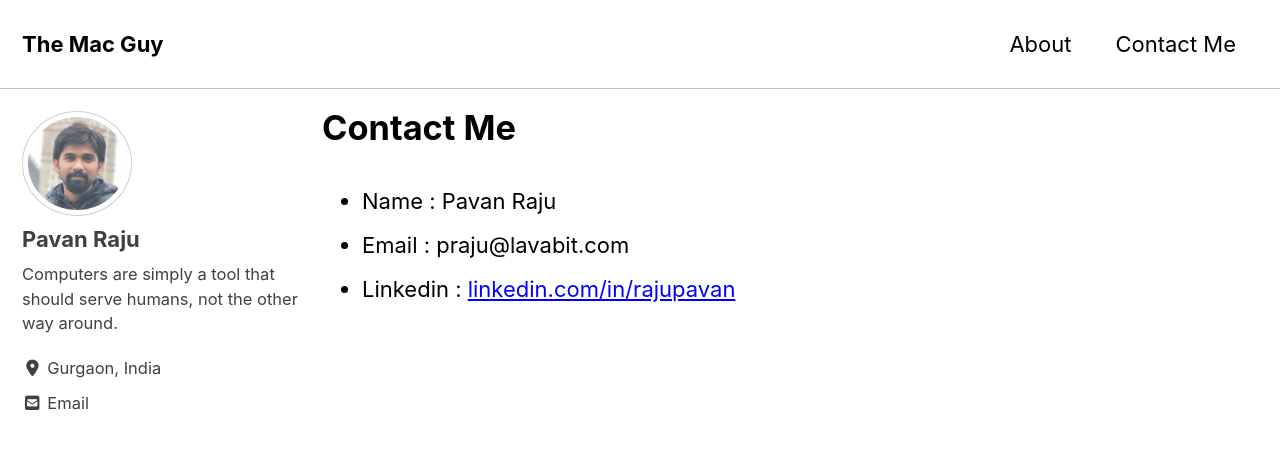
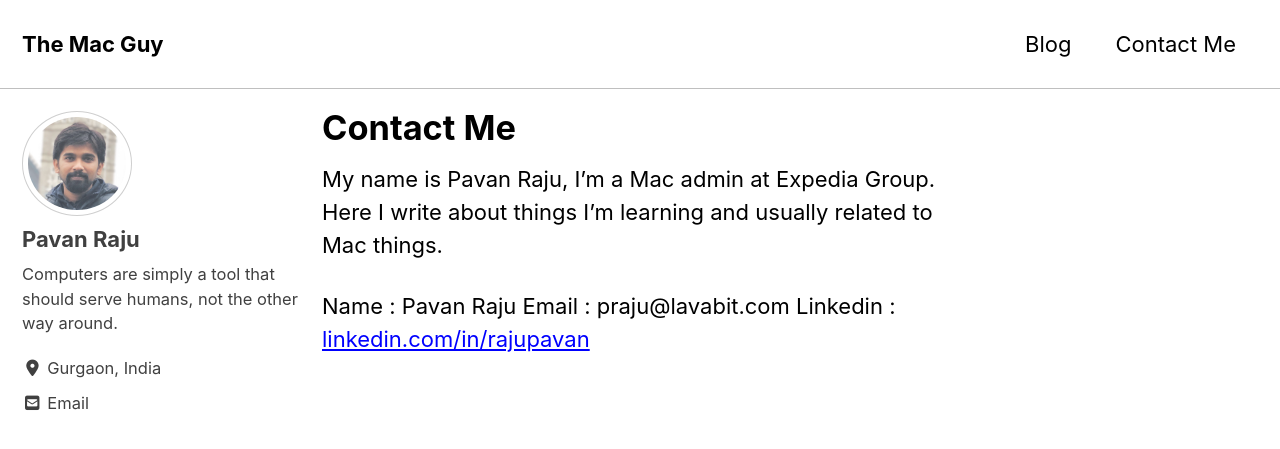
Before and after one commit to iampavan/themacguy, a Jekyll site: the page built from _pages/contact.md, in a window 1280 px wide and 900 px high. Shown: the top 449 px of the window. Built offline with Jekyll 4.4.1, drawn with Linux system fonts in a browser that asks for light colours; cached includes are drawn as plain includes; nearby versions of some CDN libraries.

Commit message:
Renaming "About" page to "Blog"

```diff
--- a/_data/navigation.yml
+++ b/_data/navigation.yml
@@ -1,7 +1,7 @@
 # main links
 main:
-  - title: "About"
-    url: /about/
+  - title: "Blog"
+    url: /blog/
   # - title: "About"
   #   url: https://mmistakes.github.io/minimal-mistakes/about/
   # - title: "Sample Posts"
--- a/_pages/contact.md
+++ b/_pages/contact.md
@@ -3,6 +3,11 @@ title: "Contact Me"
 permalink: /contact/
 ---
 
-- Name : Pavan Raju
-- Email : praju@lavabit.com
-- Linkedin : [linkedin.com/in/rajupavan](https://www.linkedin.com/in/rajupavan/){:target="_blank"}
+My name is Pavan Raju, I'm a Mac admin at Expedia Group. Here I write about things I'm learning and usually related to Mac things.
+
+Name : Pavan Raju
+Email : praju@lavabit.com
+Linkedin : [linkedin.com/in/rajupavan][Linkedin-page]{:target="_blank"}
+
+
+[Linkedin-page]: https://www.linkedin.com/in/rajupavan/
```
Also changed, not shown: _pages/about.md (deleted, +0 -8 lines), _pages/blog.md (added, +6 -0 lines).
